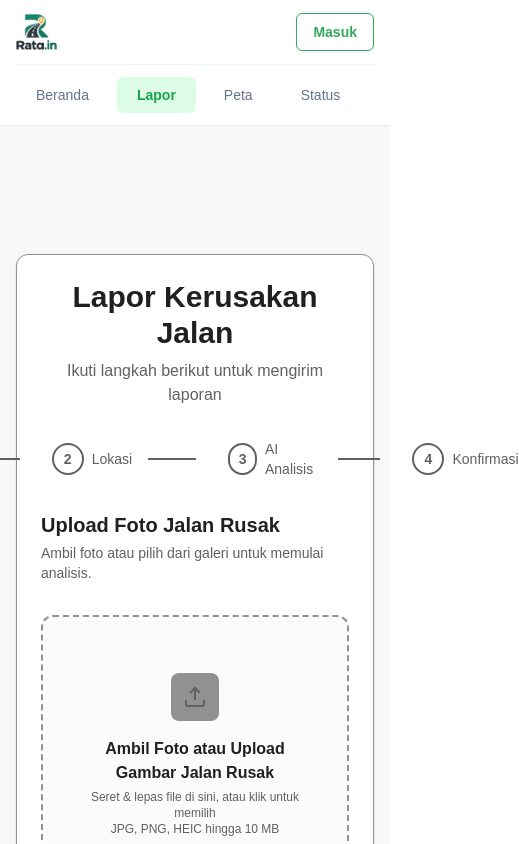
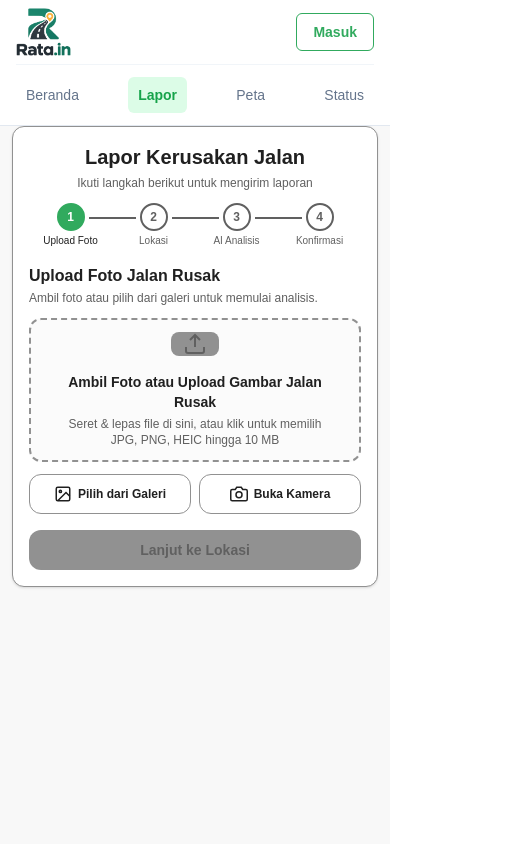
Before and after one commit to NBFiidly/rata-in-web, a React (Vite) app: page /report in a window 390 px wide. Shown: the top 844 px of the page, 519 px wide, since content can reach past the window. Built offline with nearby package versions, Linux system fonts and the light colour scheme.

Commit message:
refactor: improve layout and styling across multiple components for better responsiveness and user experience

```diff
--- a/src/components/Stepper.jsx
+++ b/src/components/Stepper.jsx
@@ -9,17 +9,17 @@ export default function Stepper({ currentStep }) {
   ];
 
   return (
-    <div className="flex items-center justify-center space-x-4 mb-8">
+    <div className="grid grid-cols-4 items-start w-full mb-4 md:flex md:items-center md:justify-center md:gap-0 md:mb-8">
       {steps.map((step, index) => {
         // Tentukan apakah langkah ini sudah lewat, sedang aktif, atau belum
         const isCompleted = currentStep > step.num;
         const isActive = currentStep === step.num;
 
         return (
-          <div key={step.num} className="flex items-center">
+          <div key={step.num} className="relative flex flex-col items-center md:flex-row md:items-center">
             {/* Lingkaran Angka / Centang */}
             <div
-              className={`flex items-center justify-center w-8 h-8 rounded-full border-2 text-sm font-bold
+              className={`flex items-center justify-center w-7 h-7 md:w-8 md:h-8 rounded-full border-2 text-xs md:text-sm font-bold
               ${isCompleted || isActive ? "border-green bg-green text-white" : "border-grey-2 text-grey-2 bg-white"}
             `}
             >
@@ -45,7 +45,7 @@ export default function Stepper({ currentStep }) {
 
             {/* Label Teks */}
             <span
-              className={`ml-2 text-sm font-medium ${isCompleted || isActive ? "text-black" : "text-grey-2"}`}
+              className={`mt-1 text-[10px] leading-tight text-center md:mt-0 md:ml-2 md:text-sm md:font-medium md:text-left md:whitespace-nowrap ${isCompleted || isActive ? "text-black" : "text-grey-2"}`}
             >
               {step.label}
             </span>
@@ -53,7 +53,7 @@ export default function Stepper({ currentStep }) {
             {/* Garis Penghubung (Kecuali item terakhir) */}
             {index < steps.length - 1 && (
               <div
-                className={`w-12 h-0.5 mx-4 ${currentStep > step.num ? "bg-green" : "bg-grey-2"}`}
+                className={`absolute left-[calc(50%+18px)] top-3.5 w-[calc(100%-36px)] h-0.5 md:static md:w-12 md:mx-4 ${currentStep > step.num ? "bg-green" : "bg-grey-2"}`}
               ></div>
             )}
           </div>
--- a/src/components/layout/Navbar.jsx
+++ b/src/components/layout/Navbar.jsx
@@ -16,9 +16,6 @@ export default function Navbar() {
   );
 
   const dropdownRef = useRef(null);
-
-  // PERBAIKAN: Deteksi apakah pengguna sedang berada di halaman Lapor
-  const isReportPage = location.pathname === "/report";
 
   // Pantau perubahan dari proses Login/Logout
   useEffect(() => {
@@ -79,18 +76,15 @@ export default function Navbar() {
   const getLinkClass = (path) => {
     const isActive = location.pathname === path;
     return isActive
-      ? "px-5 py-2 md:rounded-lg rounded-md bg-[#DCFCE7] text-[#16A34A] font-semibold text-sm transition-colors whitespace-nowrap"
-      : "px-5 py-2 md:rounded-lg rounded-md text-[#64748B] hover:text-[#16A34A] font-medium text-sm transition-colors whitespace-nowrap";
+      ? "px-2.5 py-2 md:px-5 md:rounded-lg rounded-md bg-[#DCFCE7] text-[#16A34A] font-semibold text-sm transition-colors whitespace-nowrap"
+      : "px-2.5 py-2 md:px-5 md:rounded-lg rounded-md text-[#64748B] hover:text-[#16A34A] font-medium text-sm transition-colors whitespace-nowrap";
   };
 
   return (
     <nav
-      // PERBAIKAN: Gunakan 'sticky' dan z-index maksimal khusus untuk halaman Lapor
-      // agar Baris 1 (Logo & Auth) tidak ikut tergulung ke atas di layar mobile.
-      // Halaman lain tetap menggunakan 'fixed' agar desain awalnya tidak terpengaruh.
-      className={`w-full bg-white border-b border-[#E2E8F0] transition-all ${
-        isReportPage ? "sticky top-0 z-9999" : "fixed top-0 left-0 z-50"
-      } ${isScrolled ? "shadow-sm" : ""}`}
+      className={`fixed top-0 left-0 z-50 w-full bg-white border-b border-[#E2E8F0] transition-all ${
+        isScrolled ? "shadow-sm" : ""
+      }`}
     >
       <div className="max-w-6xl mx-auto px-4 md:px-6 bg-white">
         {/* BARIS 1: Logo & Auth (Mobile & Desktop) */}
@@ -100,7 +94,7 @@ export default function Navbar() {
             <img
               src={logo}
               alt="Rata.in Logo"
-              className="h-9 md:h-12 w-auto object-contain"
+              className="h-12 w-auto object-contain"
             />
           </Link>
 
@@ -163,7 +157,7 @@ export default function Navbar() {
         </div>
 
         {/* BARIS 2: Menu Mobile (Sembunyi di Desktop) */}
-        <div className="flex md:hidden items-center gap-2 py-3 border-t border-[#F1F5F9] overflow-x-auto hide-scrollbar">
+        <div className="flex md:hidden items-center justify-between gap-1 py-3 border-t border-[#F1F5F9] overflow-x-auto hide-scrollbar">
           <Link to="/" className={getLinkClass("/")}>
             Beranda
           </Link>
--- a/src/features/report/UploadStep.jsx
+++ b/src/features/report/UploadStep.jsx
@@ -70,18 +70,18 @@ export default function UploadStep({ onNext }) {
   }, []);
 
   return (
-    <div className="flex flex-col gap-6">
-      <div className="text-left mb-2">
-        <h2 className="text-xl font-bold text-black mb-1">
+    <div className="flex flex-col gap-3 md:gap-6">
+      <div className="text-left mb-0 md:mb-2">
+        <h2 className="text-base md:text-xl font-bold text-black mb-0.5 md:mb-1">
           Upload Foto Jalan Rusak
         </h2>
-        <p className="text-sm text-grey-2">
+        <p className="text-xs md:text-sm text-grey-2">
           Ambil foto atau pilih dari galeri untuk memulai analisis.
         </p>
       </div>
 
       {/* Area Pratinjau (Preview) & Live Camera */}
-      <div className="border-2 border-dashed border-grey-1 rounded-xl p-8 flex flex-col items-center justify-center text-center min-h-[280px] bg-grey-light/50 relative overflow-hidden">
+      <div className="border-2 border-dashed border-grey-1 rounded-xl p-4 md:p-8 flex flex-col items-center justify-center text-center h-36 md:h-[280px] bg-grey-light/50 relative overflow-hidden">
         {isCameraOpen ? (
           <div className="absolute inset-0 bg-black flex flex-col">
             <video
@@ -127,7 +127,7 @@ export default function UploadStep({ onNext }) {
                 <line x1="12" y1="3" x2="12" y2="15" />
               </svg>
             </div>
-            <h3 className="text-base font-bold text-black mb-1">
+            <h3 className="text-sm md:text-base font-bold text-black mb-1">
               Ambil Foto atau Upload Gambar Jalan Rusak
             </h3>
             <p className="text-xs text-grey-2">
@@ -151,11 +151,11 @@ export default function UploadStep({ onNext }) {
 
       {/* TAMPILKAN TOMBOL PILIH JIKA BELUM ADA FOTO */}
       {!image && !isCameraOpen && (
-        <div className="flex flex-col md:flex-row gap-4">
+        <div className="grid grid-cols-2 gap-2 md:flex md:gap-4">
           <button
             type="button"
             onClick={() => galleryInputRef.current.click()}
-            className="flex-1 py-3 border border-grey-1 rounded-xl flex items-center justify-center gap-2 font-semibold text-black hover:bg-grey-light transition-colors"
+            className="flex-1 py-2.5 px-1 border border-grey-1 rounded-xl flex items-center justify-center gap-1.5 text-xs md:text-base md:py-3 md:gap-2 font-semibold text-black hover:bg-grey-light transition-colors"
           >
             <svg
               width="18"
@@ -175,7 +175,7 @@ export default function UploadStep({ onNext }) {
           <button
             type="button"
             onClick={startCamera}
-            className="flex-1 py-3 border border-grey-1 rounded-xl flex items-center justify-center gap-2 font-semibold text-black hover:bg-grey-light transition-colors"
+            className="flex-1 py-2.5 px-1 border border-grey-1 rounded-xl flex items-center justify-center gap-1.5 text-xs md:text-base md:py-3 md:gap-2 font-semibold text-black hover:bg-grey-light transition-colors"
           >
             <svg
               width="18"
@@ -223,7 +223,7 @@ export default function UploadStep({ onNext }) {
       <button
         onClick={onNext}
         disabled={!image || isCameraOpen}
-        className={`w-full py-3.5 mt-2 rounded-xl font-bold transition-all ${
+        className={`w-full py-2.5 md:py-3.5 mt-1 md:mt-2 rounded-xl text-sm md:text-base font-bold transition-all ${
           image && !isCameraOpen
             ? "bg-green text-white hover:opacity-90 shadow-md"
             : "bg-grey-1 text-grey-2 cursor-not-allowed"
--- a/src/pages/Home.jsx
+++ b/src/pages/Home.jsx
@@ -12,14 +12,25 @@ export default function Home() {
       <main className="max-w-6xl w-full mx-auto px-4 pt-32 pb-12 md:pb-16 flex flex-col items-start text-left">
         {/* --- SECTION 1: Hero Banner (Rata Kiri dengan Font Semula) --- */}
         <section className="w-full flex flex-col items-start text-left mb-16">
-          <span className="text-green font-bold text-sm md:text-base mb-3">
+          <span className="hidden md:block text-green font-bold text-sm md:text-base mb-3">
             Sustainable Cities & Communities
           </span>
 
-          <h1 className="text-3xl md:text-5xl font-extrabold text-black leading-tight mb-4">
-            Laporkan Jalan Rusak,
-            <br />
-            <span className="text-green">Bangun Jalan</span> Lebih Aman
+          <h1 className="mt-7 md:mt-0 text-[38px] md:text-5xl font-black text-black leading-[1.1] mb-4">
+            <span className="md:hidden">
+              Laporkan Jalan
+              <br />
+              <span className="text-green">Rusak, Bangun</span>
+              <br />
+              Jalan Lebih
+              <br />
+              Aman
+            </span>
+            <span className="hidden md:inline">
+              Laporkan Jalan Rusak,
+              <br />
+              <span className="text-green">Bangun Jalan</span> Lebih Aman
+            </span>
           </h1>
 
           <p className="text-grey-2 text-base md:text-md max-w-2xl mb-8 leading-relaxed">
--- a/src/pages/ReportFlow.jsx
+++ b/src/pages/ReportFlow.jsx
@@ -20,20 +20,20 @@ export default function ReportFlow() {
       <Navbar />
 
       {/* Konten Utam Lapor */}
-      <main className="grow pt-32 py-12 px-4">
-        <div className="max-w-3xl mx-auto bg-white p-6 md:p-10 rounded-xl shadow-sm border border-grey-1">
-          <div className="text-center mb-8">
-            <h1 className="text-3xl font-bold text-black mb-2">
+      <main className="grow pt-[126px] px-3 pb-3 md:pt-32 md:px-4 md:py-12">
+        <div className="max-w-3xl mx-auto bg-white p-4 md:p-10 rounded-xl shadow-sm border border-grey-1 md:h-auto">
+          <div className="text-center mb-3 md:mb-8">
+            <h1 className="text-xl md:text-3xl font-bold text-black mb-1 md:mb-2">
               Lapor Kerusakan Jalan
             </h1>
-            <p className="text-grey-2">
+            <p className="text-xs md:text-base text-grey-2">
               Ikuti langkah berikut untuk mengirim laporan
             </p>
           </div>
 
           <Stepper currentStep={currentStep} />
 
-          <div className="mt-8 bg-white flex justify-center">
+          <div className="mt-3 md:mt-8 bg-white flex justify-center">
             <div className="w-full max-w-2xl">
               {currentStep === 1 && <UploadStep onNext={nextStep} />}
               {currentStep === 2 && <LocationStep onNext={nextStep} />}
```
Also changed, not shown: src/features/report/AnalysisStep.jsx (+9 -9 lines), src/features/report/ConfirmStep.jsx (+13 -13 lines), src/features/report/LocationStep.jsx (+10 -10 lines).
